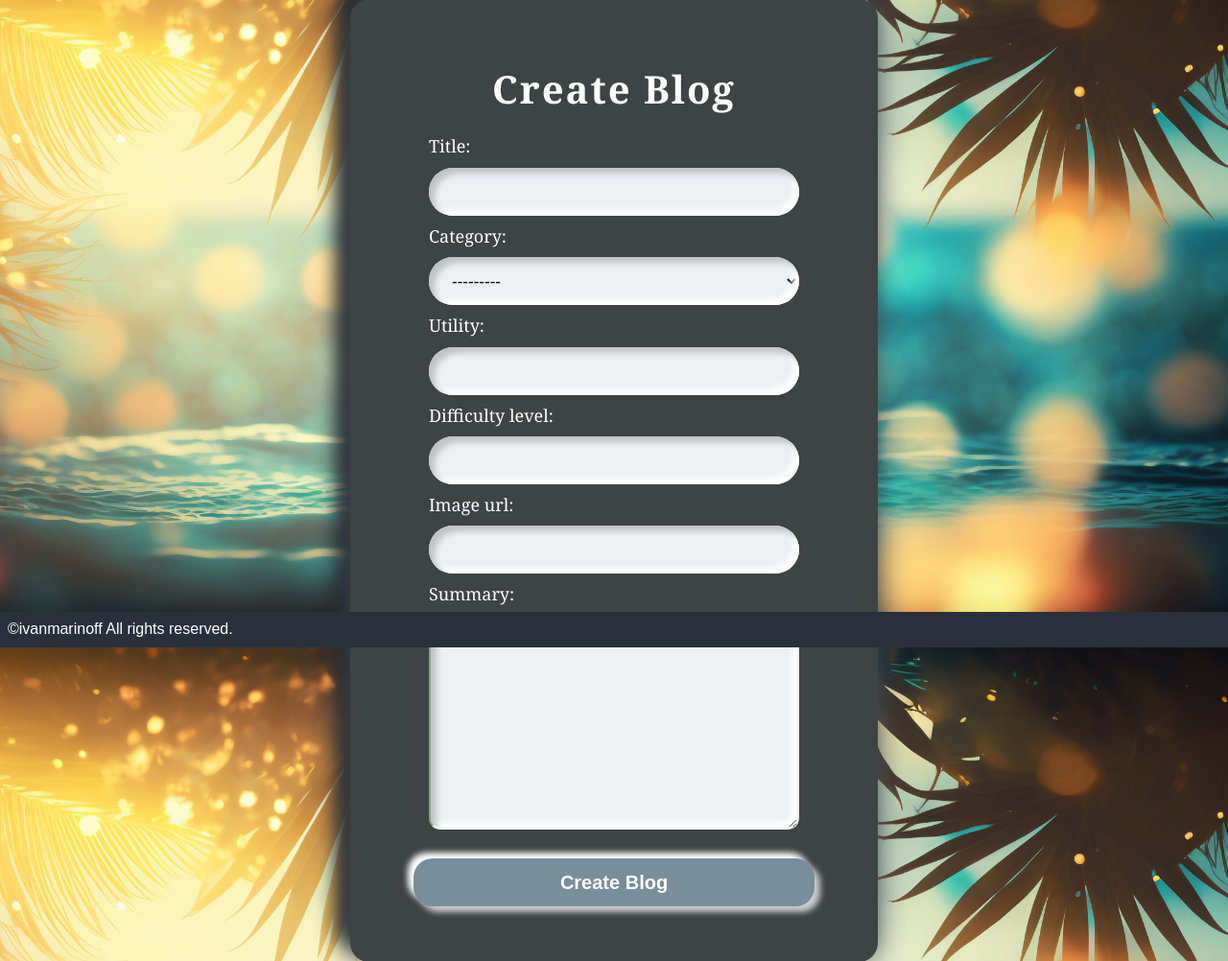
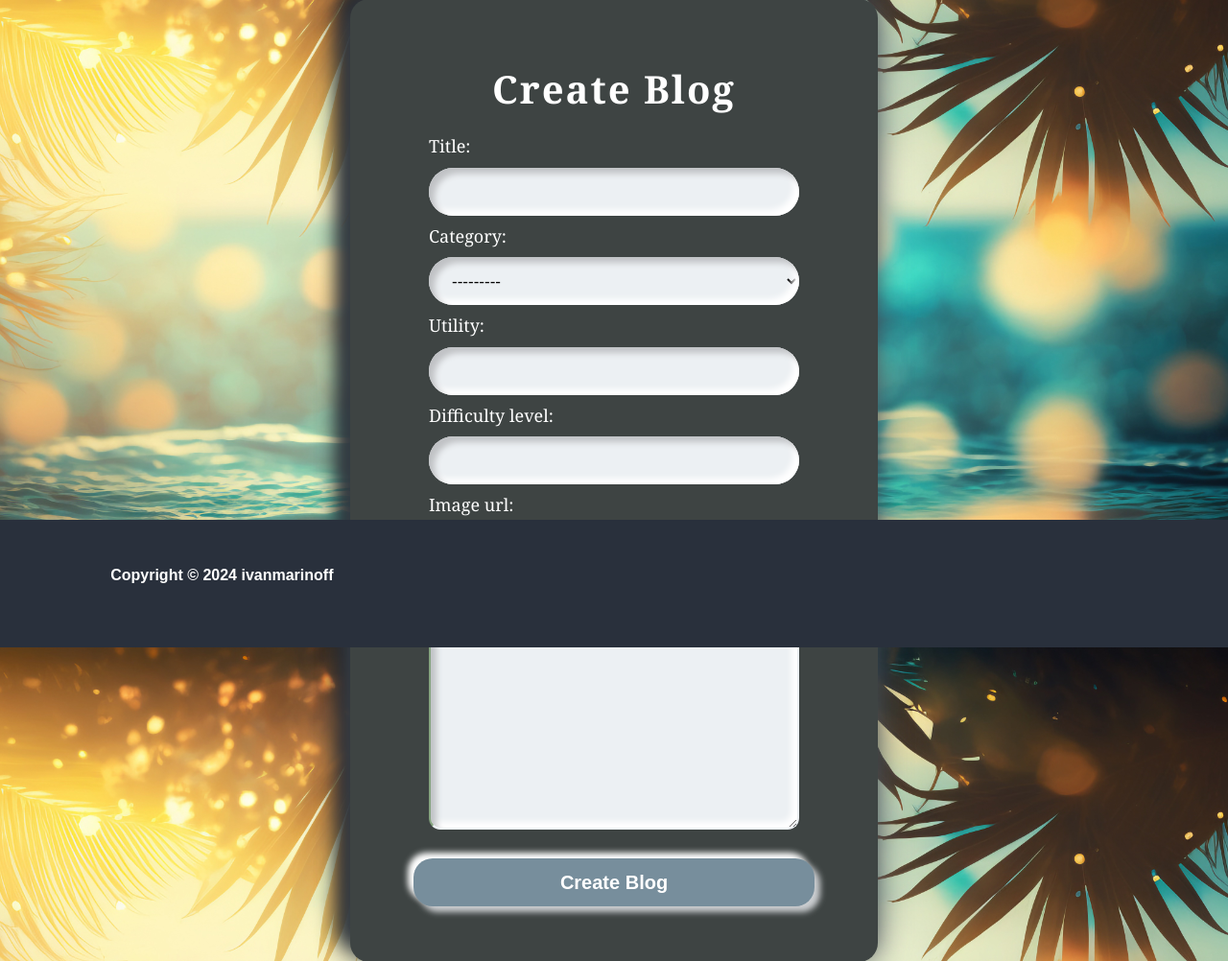
Before and after one commit to ivanmarinoff/food-blog, a Django app: page /blog/create/ in a window 1280 px wide. Shown: the part 125-1127 px from the top of the page at 96% size. Run offline with Django 5.2, Linux system fonts and the light colour scheme; data comes from the database, SQL or seed files in the repository.

Commit message:
Updated home page

```diff
--- a/templates/base.html
+++ b/templates/base.html
@@ -34,9 +34,17 @@
     {% block content %}
     {% endblock %}
     <!-- footer -->
-    <footer>
-        &copy;ivanmarinoff All rights reserved.
-    </footer>
+    <footer id="copyright">
+    <div class="container">
+        <div class="row">
+            <div class="col-md-12 text-center">
+                <p class="wow bounceIn" data-wow-offset="50" data-wow-delay="0.3s">
+                    <a href="https://github.com/ivanmarinoff/resume.git" target="_blank"> Copyright &copy; 2024
+                        ivanmarinoff</a></p>
+            </div>
+        </div>
+    </div>
+</footer>
 
 </div>
 </body>
```
